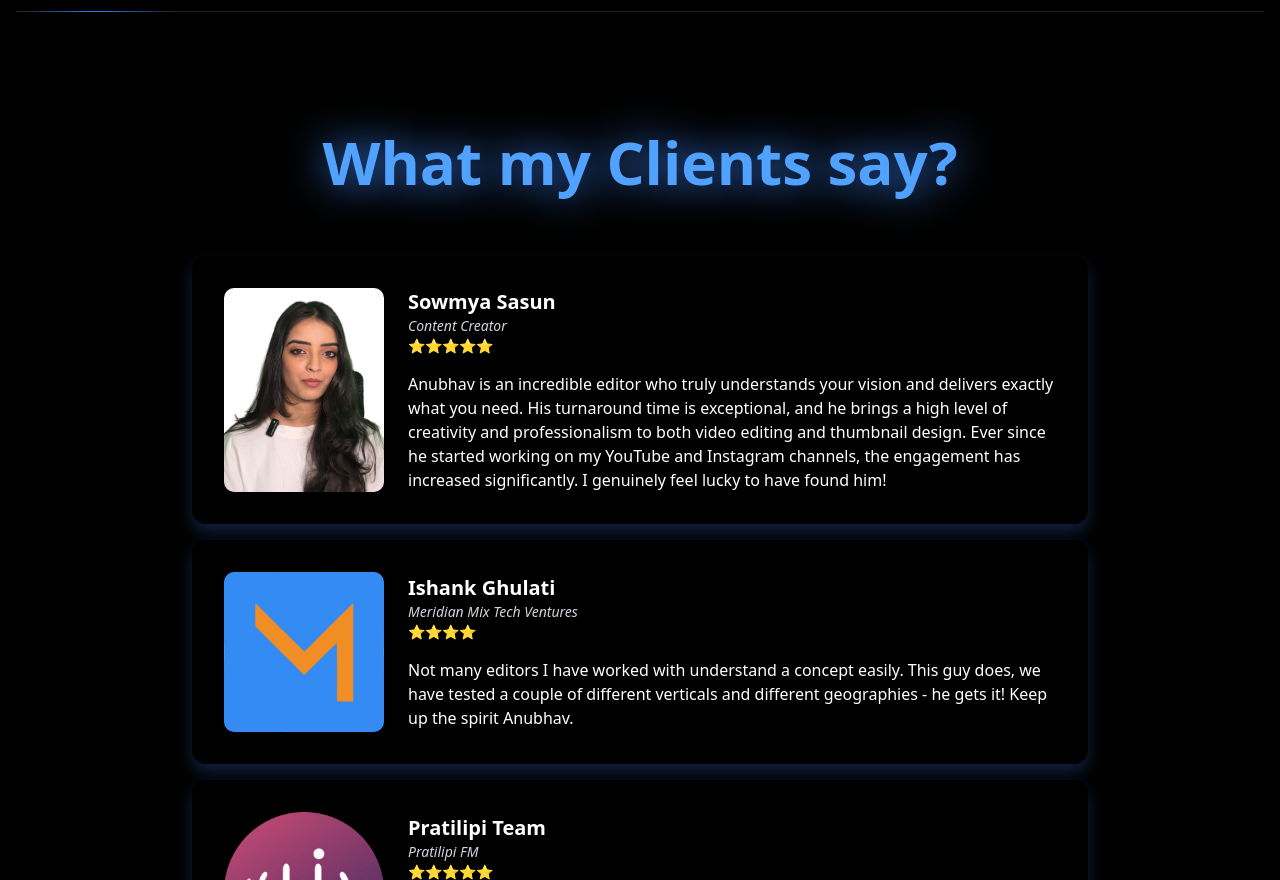
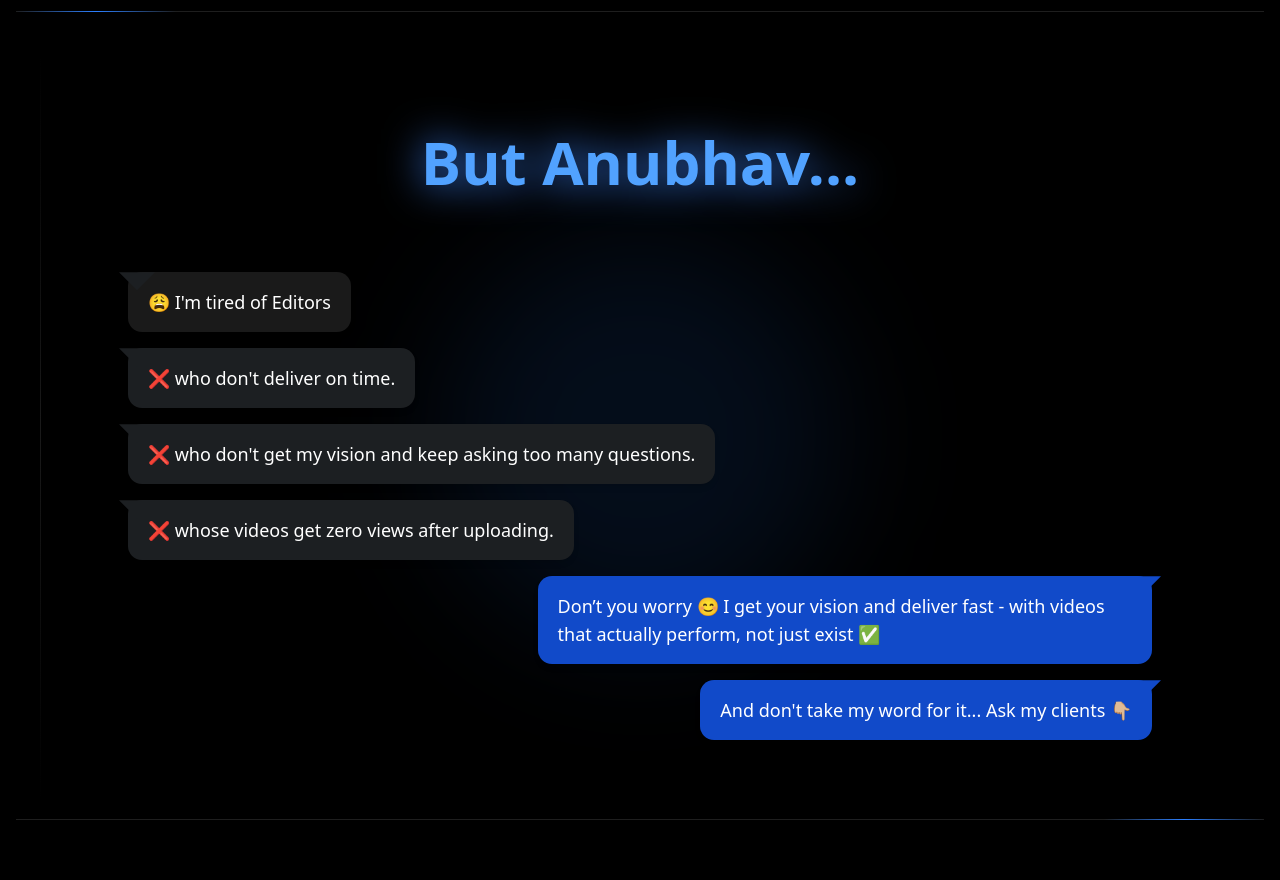
Before and after one commit to anubhavsinghofficials/anubhav-media, a React (Vite) app: page / in a window 1280 px wide. Shown: the part 1920-2800 px from the top of the page. Built offline with nearby package versions, Linux system fonts and the light colour scheme.

Commit message:
Feat: Objection handler

```diff
--- a/src/App.jsx
+++ b/src/App.jsx
@@ -4,6 +4,7 @@ import { MyClients } from "./sections/myClients"
 import { ContactMe } from "./sections/contactMe"
 import { useEffect } from "react"
 import { Toaster } from "@/components/ui/sonner"
+import { ObjectionHandler } from "./sections/objectionHandler"
 
 function App() {
   useEffect(() => {
@@ -21,6 +22,7 @@ function App() {
 
         <HeroSectionOne />
         <BestWork />
+        <ObjectionHandler/>
         <MyClients />
         <ContactMe />
       </div>
--- /dev/null
+++ b/src/sections/objectionHandler.jsx
@@ -0,0 +1,80 @@
+import { motion } from "framer-motion";
+
+export function ObjectionHandler() {
+    const objections = [
+        "who don't deliver on time.",
+        "who don't get my vision and keep asking too many questions.",
+        "whose videos get zero views after uploading.",
+    ];
+
+    const response = [
+        "Don’t you worry 😊 I get your vision and deliver fast - with videos that actually perform, not just exist ✅",
+        "And don't take my word for it... Ask my clients 👇🏼",
+    ];
+
+    return (
+        <div className="relative mx-auto my-10 flex max-w-7xl flex-col items-center justify-center">
+            <div className="absolute inset-x-0 bottom-0 h-px w-full bg-neutral-200/80 dark:bg-neutral-800/80">
+                <div className="absolute right-0 ml-auto h-px w-40 bg-gradient-to-r from-transparent via-blue-500 to-transparent" />
+            </div>
+
+            <div className="px-4 py-10 md:py-20 w-full">
+                <div className="absolute inset-0 z-0">
+                    <div className="absolute left-1/2 top-1/2 h-[400px] w-[400px] -translate-x-1/2 -translate-y-1/2 rounded-full bg-blue-500/10 blur-3xl" />
+                </div>
+
+                <h1 className="relative z-10 mx-auto max-w-4xl text-center">
+                    <motion.div
+                        initial={{ opacity: 0, y: 10 }}
+                        animate={{ opacity: 1, y: 0 }}
+                        transition={{ duration: 0.5 }}
+                        className="text-4xl lg:text-6xl font-extrabold text-blue-500 dark:text-blue-400 drop-shadow-[0_0_20px_rgba(59,130,246,1)]"
+                    >
+                        But Anubhav...
+                    </motion.div>
+                </h1>
+
+                {/* Objection Chat Box */}
+                <div className="mt-10 md:mt-20 flex flex-col items-start space-y-4 px-4 sm:px-8 md:px-16 lg:px-24">
+                    <div className="absolute left-6 top-0 bottom-0 w-px bg-gradient-to-b from-transparent via-white/10 to-transparent" />
+
+                    <motion.div
+                        initial={{ opacity: 0, x: -20 }}
+                        animate={{ opacity: 1, x: 0 }}
+                        transition={{ delay: 0.2 }}
+                        className="max-w-[80%] md:max-w-[60%] rounded-xl bg-neutral-800/70 px-5 py-4 text-sm md:text-lg text-white shadow-md backdrop-blur-md"
+                    >
+                        <div className="absolute left-2 top-0 h-0 w-0 -translate-y-[0.55rem] -translate-x-2 border-r-[18px] border-t-[18px] border-b-[18px] border-r-[#1C1F22] border-t-transparent border-b-transparent -rotate-90" />
+
+                        😩 I'm tired of Editors
+                    </motion.div>
+                    {objections.map((text, index) => (
+                        <motion.div
+                            key={index}
+                            initial={{ opacity: 0, x: -20 }}
+                            animate={{ opacity: 1, x: 0 }}
+                            transition={{ delay: index * 0.2 }}
+                            className="max-w-[80%] md:max-w-[60%] rounded-xl  bg-[#1C1F22] px-5 py-4 text-sm md:text-lg text-white shadow-md backdrop-blur-md"
+                        >
+                            <div className="absolute left-2 top-0 h-0 w-0 -translate-y-[0.55rem] -translate-x-2 border-r-[18px] border-t-[18px] border-b-[18px] border-r-[#1C1F22] border-t-transparent border-b-transparent -rotate-90" />
+
+                            ❌ {text}
+                        </motion.div>
+                    ))}
+                    {response.map((text, index) => (
+                        <motion.div
+                            key={index}
+                            initial={{ opacity: 0, x: 20 }}
+                            animate={{ opacity: 1, x: 0 }}
+                            transition={{ delay: (objections.length + index) * 0.2 }}
+                            className="self-end max-w-[80%] md:max-w-[60%] rounded-xl bg-[#114AC9] px-5 py-4 text-sm md:text-lg text-white shadow-md backdrop-blur-md"
+                        >
+                            <div className="absolute right-2 top-0 h-0 w-0 -translate-y-[0.55rem] translate-x-2 border-l-[18px] border-t-[18px] border-b-[18px] border-l-[#114AC9] border-t-transparent border-b-transparent rotate-90" />
+                            {text}
+                        </motion.div>
+                    ))}
+                </div>
+            </div>
+        </div>
+    );
+}
```
